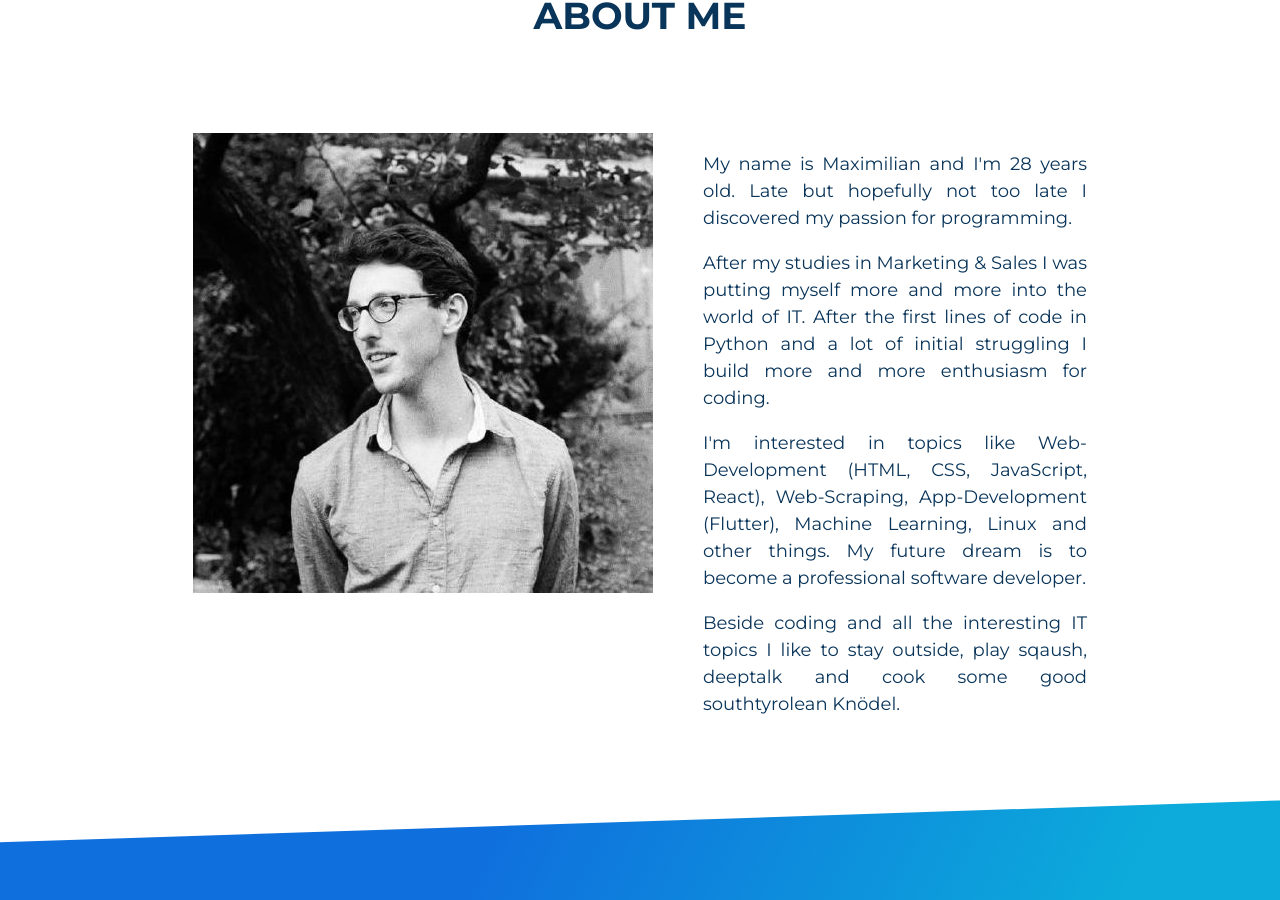
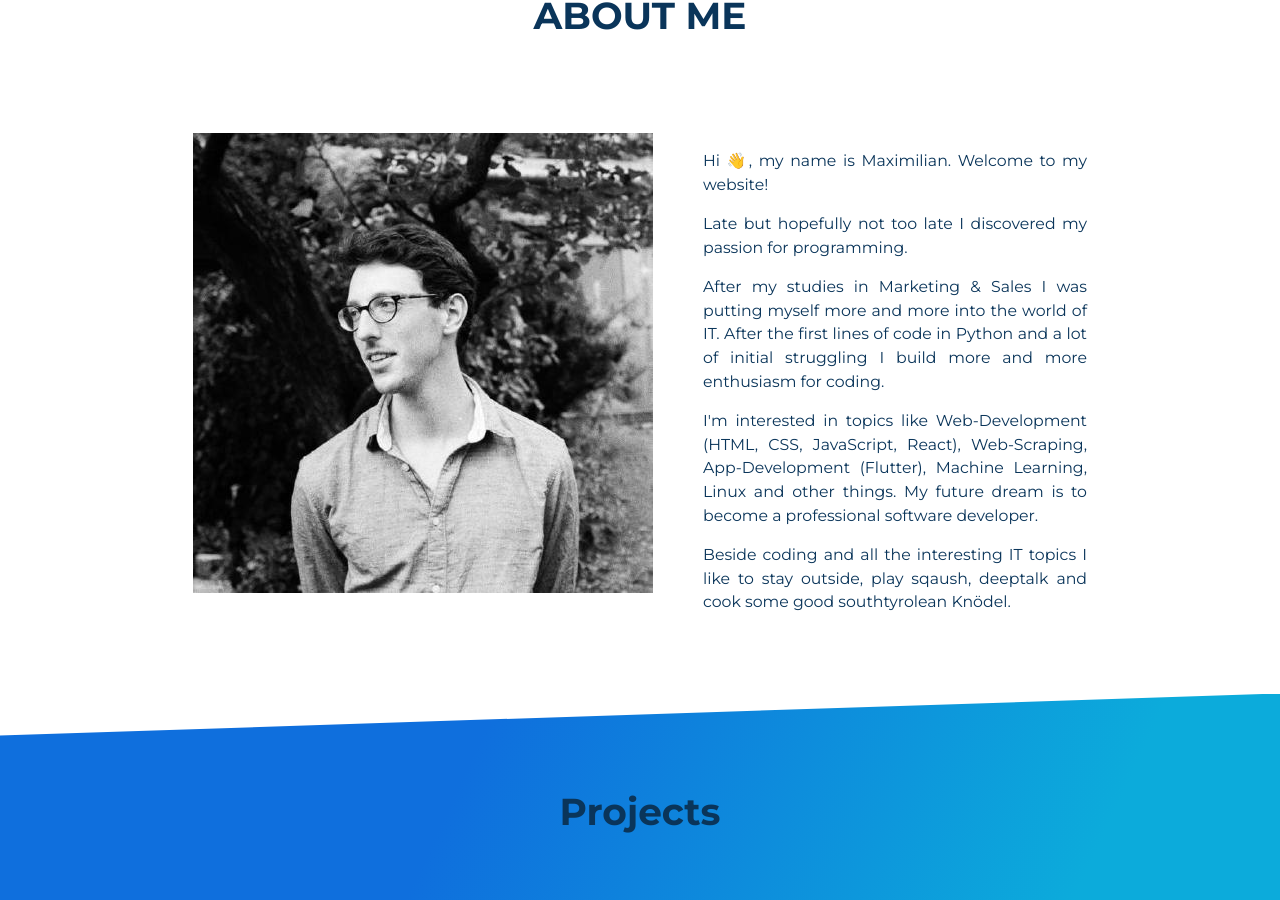
Before and after one commit to Maxwell929/my-website-renew, a React (Create React App) app: page / in a window 1280 px wide. Shown: the part 960-1860 px from the top of the page. Built offline with nearby package versions, Linux system fonts and the light colour scheme.

Commit message:
updated about section

```diff
--- a/src/components/about/about.css
+++ b/src/components/about/about.css
@@ -4,7 +4,7 @@
 
 .box-about {
   display: flex;
-  font-size: 80%;
+  font-size: 70%;
   justify-content: center;
 }
 
--- a/src/components/about/about.js
+++ b/src/components/about/about.js
@@ -24,7 +24,6 @@ const About = () => {
                 return (
                   <>
                     <p className="about_me-desc">{i}</p>
-
                   </>
                 );
               })}
--- a/src/data.json
+++ b/src/data.json
@@ -4,11 +4,18 @@
   "nav_github": "https://github.com/Maxwell929",
   "p1": "Hello, I'm Maximilian!",
   "p2": "Welcome to my website!",
-  "loop": ["#React", "#Flutter", "#Machine Learning", "#Web-Development"],
+  "loop": [
+    "#React",
+    "#Flutter",
+    "#Machine Learning",
+    "#Web-Development"
+  ],
   "scroll_down": "SCROLL DOWN",
   "about": "ABOUT ME",
   "about_me": [
-    "My name is Maximilian and I'm 28 years old. Late but hopefully not too late I discovered my passion for programming.",
+    "Hi \uD83D\uDC4B, my name is Maximilian. Welcome to my website!",
+
+   "Late but hopefully not too late I discovered my passion for programming.",
     "After my studies in Marketing & Sales I was putting myself more and more into the world of IT. After the first lines of code in Python and a lot of initial struggling I build more and more enthusiasm for coding.",
     "I'm interested in topics like Web-Development (HTML, CSS, JavaScript, React), Web-Scraping, App-Development (Flutter), Machine Learning, Linux and other things. My future dream is to become a professional software developer.",
     "Beside coding and all the interesting IT topics I like to stay outside, play sqaush, deeptalk and cook some good southtyrolean Knödel."
@@ -24,7 +31,6 @@
       "website": "https://maximilianstelzl.dev/",
       "type": "Webpage"
     },
-
     {
       "id": "3",
       "title": " Karriere_at Web-Scraper",
```
